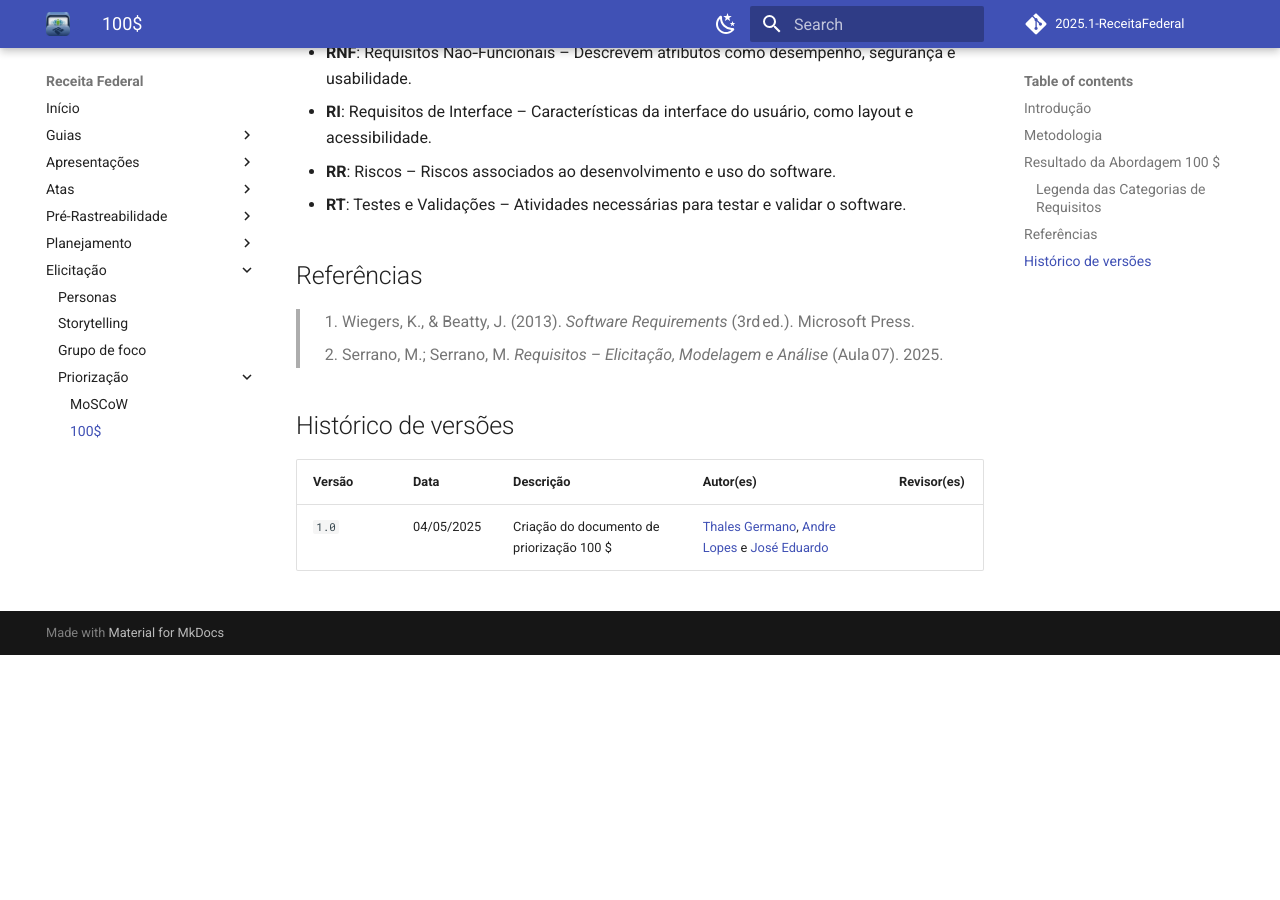
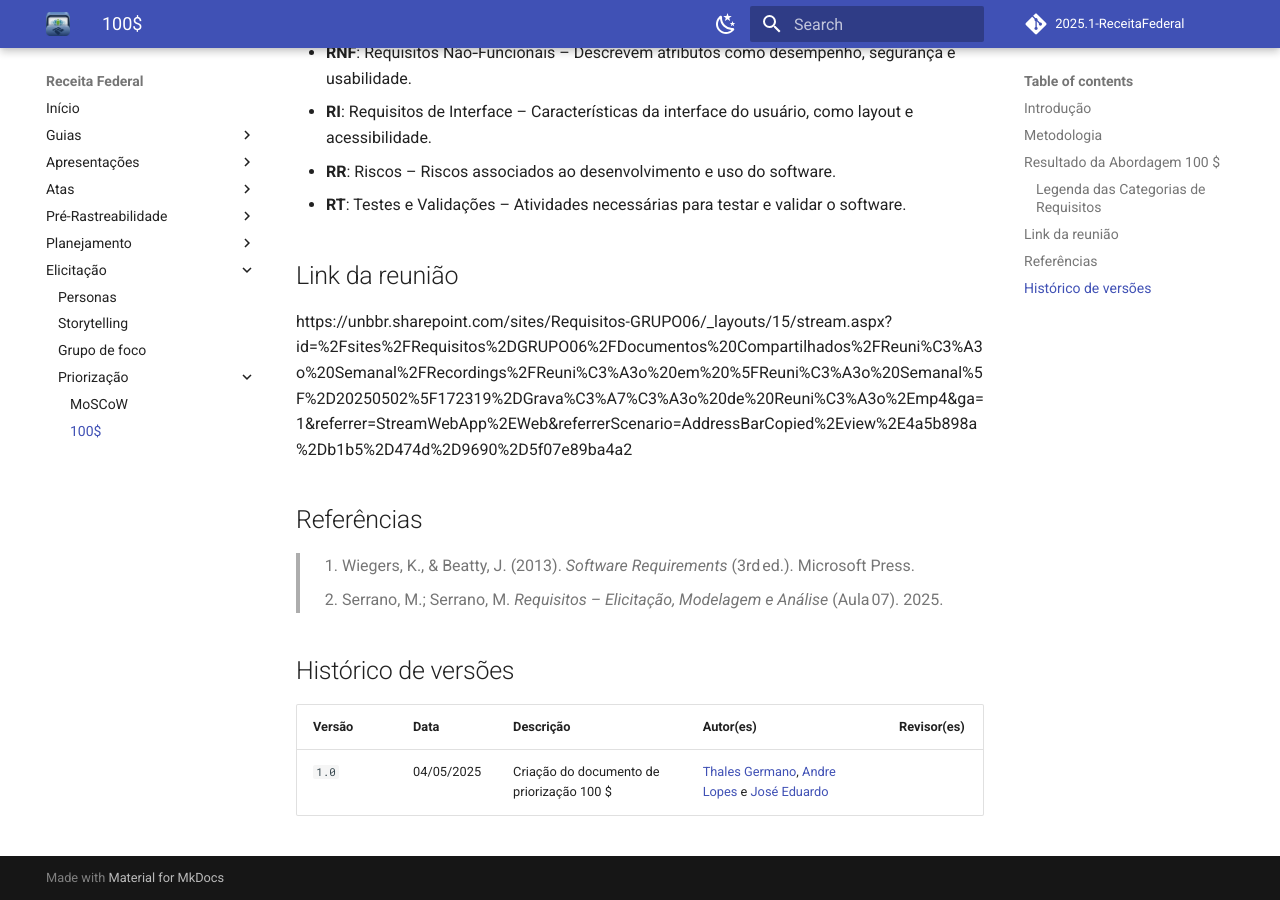
Before and after one commit to Requisitos-de-Software/2025.1-Meu-INSS, an MkDocs documentation site: the page built from docs/elicitacao/priorizacao/100$.md, in a window 1280 px wide and 900 px high, scrolled down 2005 px. Built offline with MkDocs 1.6.1 and Material for MkDocs 9.7.7, drawn with Linux system fonts in a browser that asks for light colours; comment, search, counter and statistics services are not loaded; before the commit the page ends 2660 px from its top, so only the background shows below that.

Commit message:
linkando a reuniao do $100

```diff
--- a/docs/elicitacao/priorizacao/100$.md
+++ b/docs/elicitacao/priorizacao/100$.md
@@ -45,6 +45,9 @@ Durante a atividade, empregou‑se uma dinâmica de papéis: alguns integrantes
 - **RR**: Riscos – Riscos associados ao desenvolvimento e uso do software.
 - **RT**: Testes e Validações – Atividades necessárias para testar e validar o software.
 
+## Link da reunião
+https://unbbr.sharepoint.com/sites/Requisitos-GRUPO06/_layouts/15/stream.aspx?id=%2Fsites%2FRequisitos%2DGRUPO06%2FDocumentos%20Compartilhados%2FReuni%C3%A3o%20Semanal%2FRecordings%2FReuni%C3%A3o%20em%20%5FReuni%C3%A3o%20Semanal%5F%2D20250502%5F172319%2DGrava%C3%A7%C3%A3o%20de%20Reuni%C3%A3o%2Emp4&ga=1&referrer=StreamWebApp%2EWeb&referrerScenario=AddressBarCopied%2Eview%2E4a5b898a%2Db1b5%2D474d%2D9690%2D5f07e89ba4a2
+
 ## Referências
 
 > 1. Wiegers, K., & Beatty, J. (2013). *Software Requirements* (3rd ed.). Microsoft Press.
```
